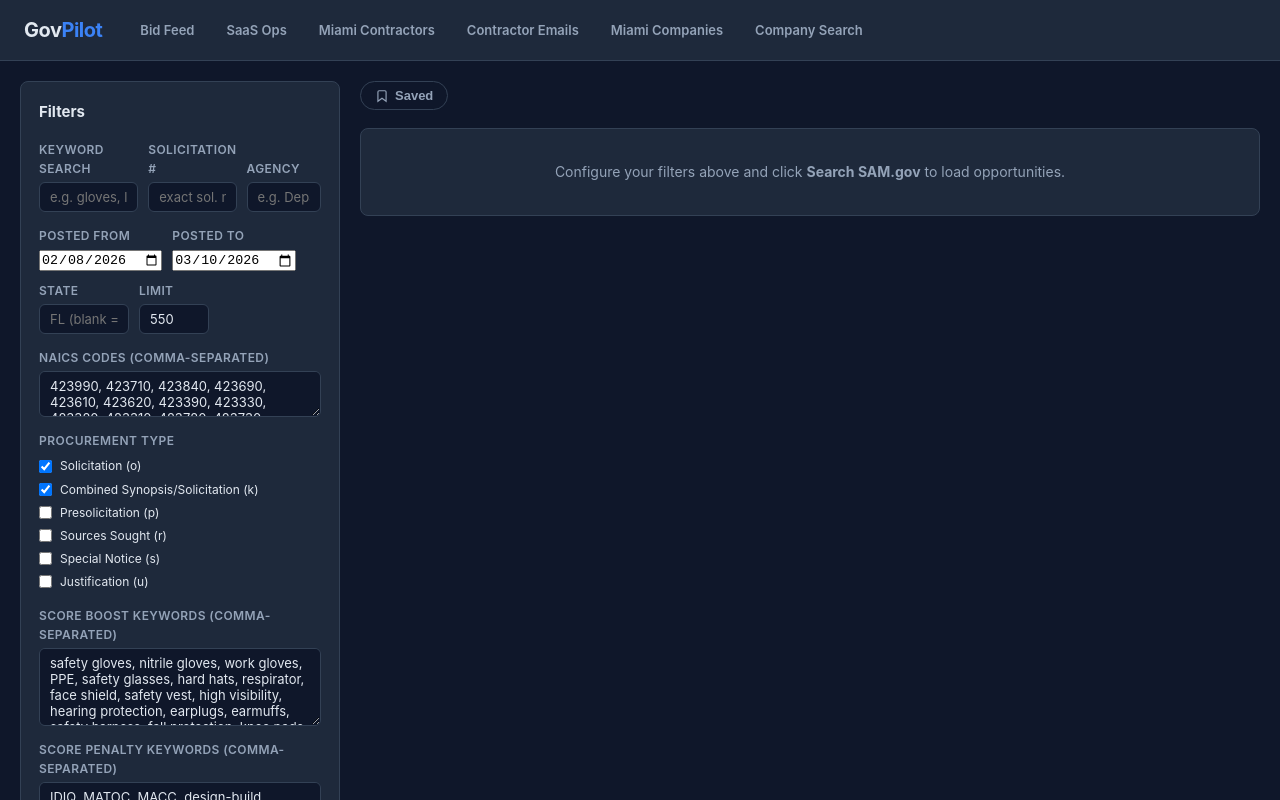
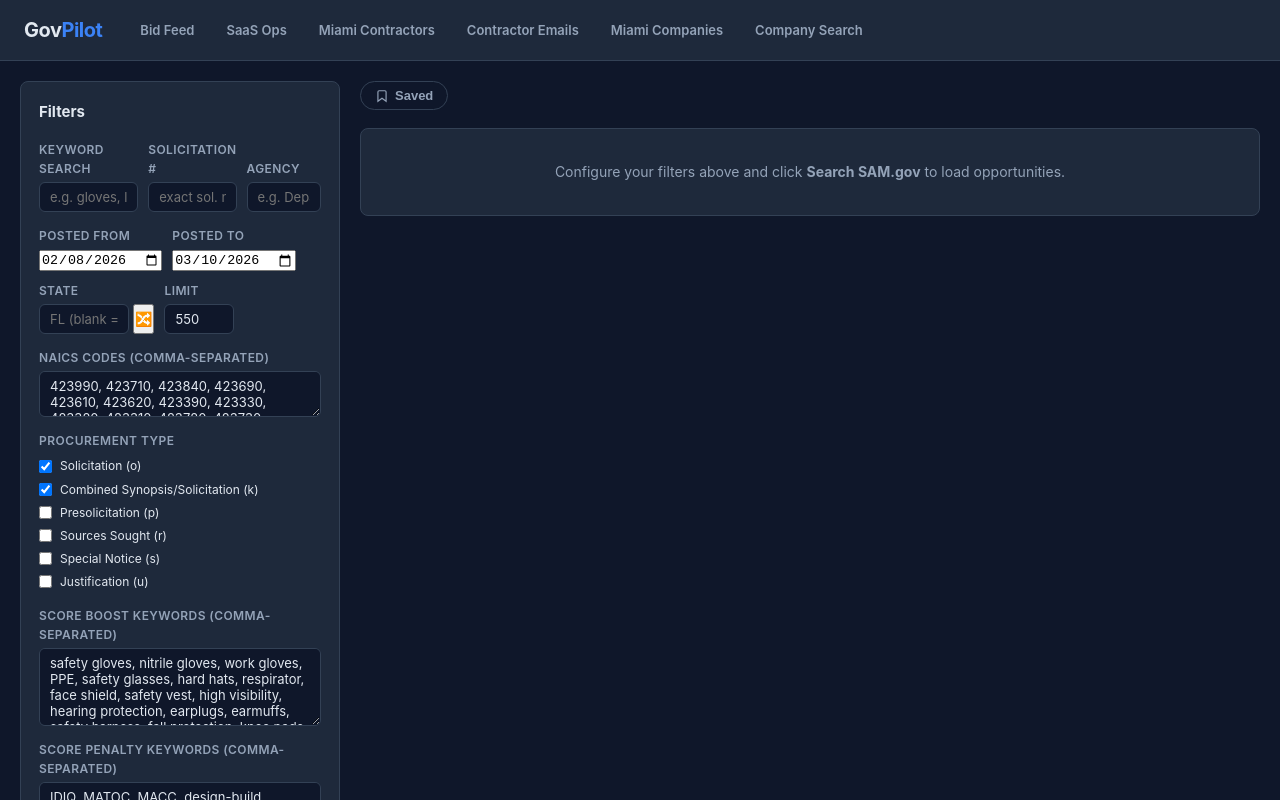
Before and after one commit to cedricperpignand1/Govpilot, a Next.js app: page / in a window 1280 px wide. Shown: the top 800 px of the page. Built offline with nearby package versions, Linux system fonts and the light colour scheme.

Commit message:
push code

```diff
--- a/src/components/FilterPanel.tsx
+++ b/src/components/FilterPanel.tsx
@@ -131,6 +131,7 @@ export default function FilterPanel({ filters, onChange, onSearch, loading }: Pr
         </label>
         <label>
           State
+          <div style={{ display: "flex", gap: 4 }}>
             <input
               type="text"
               value={filters.state}
@@ -138,6 +139,18 @@ export default function FilterPanel({ filters, onChange, onSearch, loading }: Pr
               placeholder="FL (blank = all)"
               style={{ width: 90 }}
             />
+            <button
+              type="button"
+              title="Random state"
+              onClick={() => {
+                const states = ["AL","AK","AZ","AR","CA","CO","CT","DE","FL","GA","HI","ID","IL","IN","IA","KS","KY","LA","ME","MD","MA","MI","MN","MS","MO","MT","NE","NV","NH","NJ","NM","NY","NC","ND","OH","OK","OR","PA","RI","SC","SD","TN","TX","UT","VT","VA","WA","WV","WI","WY"];
+                set("state", states[Math.floor(Math.random() * states.length)]);
+              }}
+              style={{ cursor: "pointer", fontSize: 14 }}
+            >
+              🔀
+            </button>
+          </div>
         </label>
         <label>
           Limit
```
Lines whose indentation alone changed are shown as unchanged.
